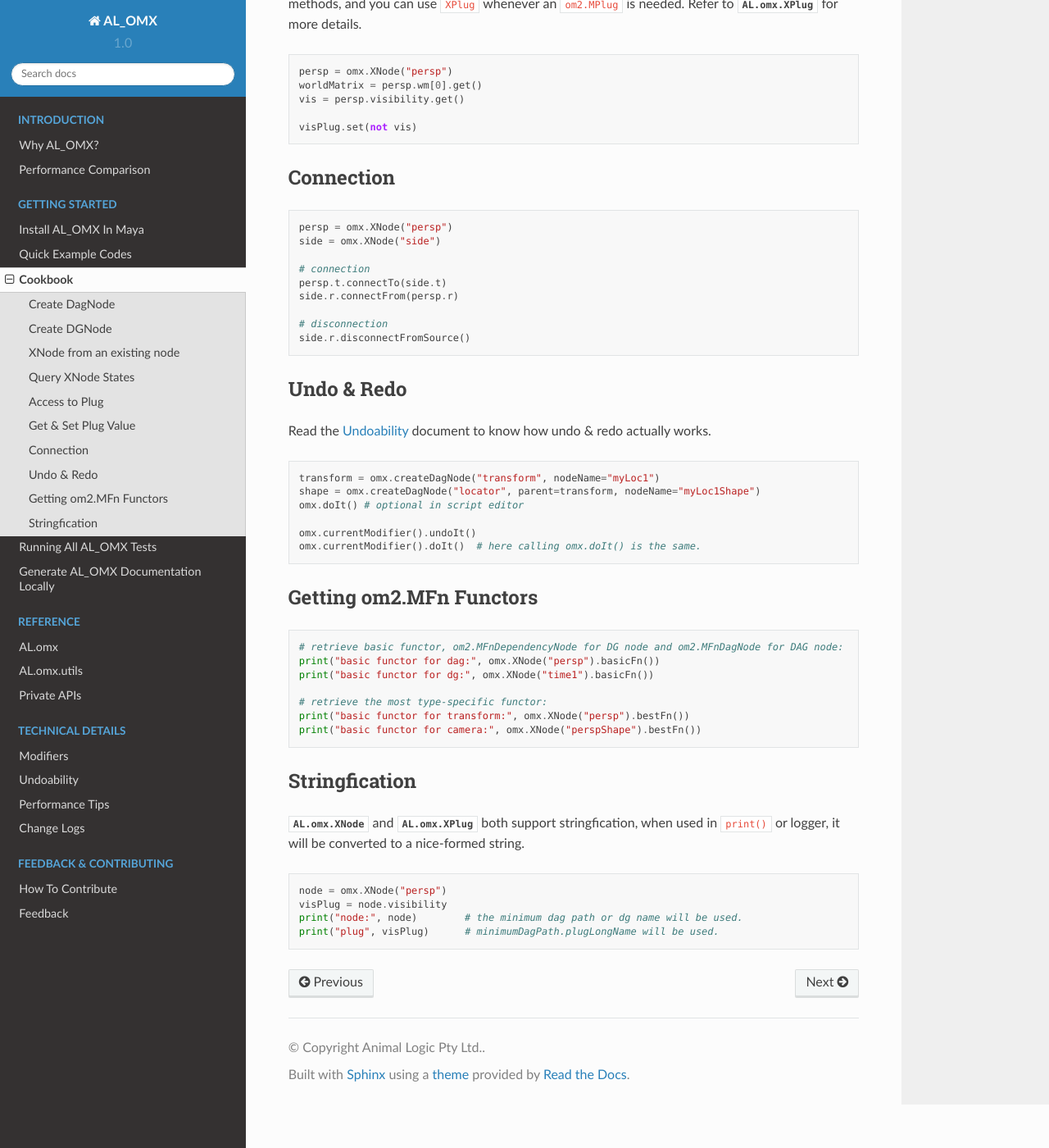
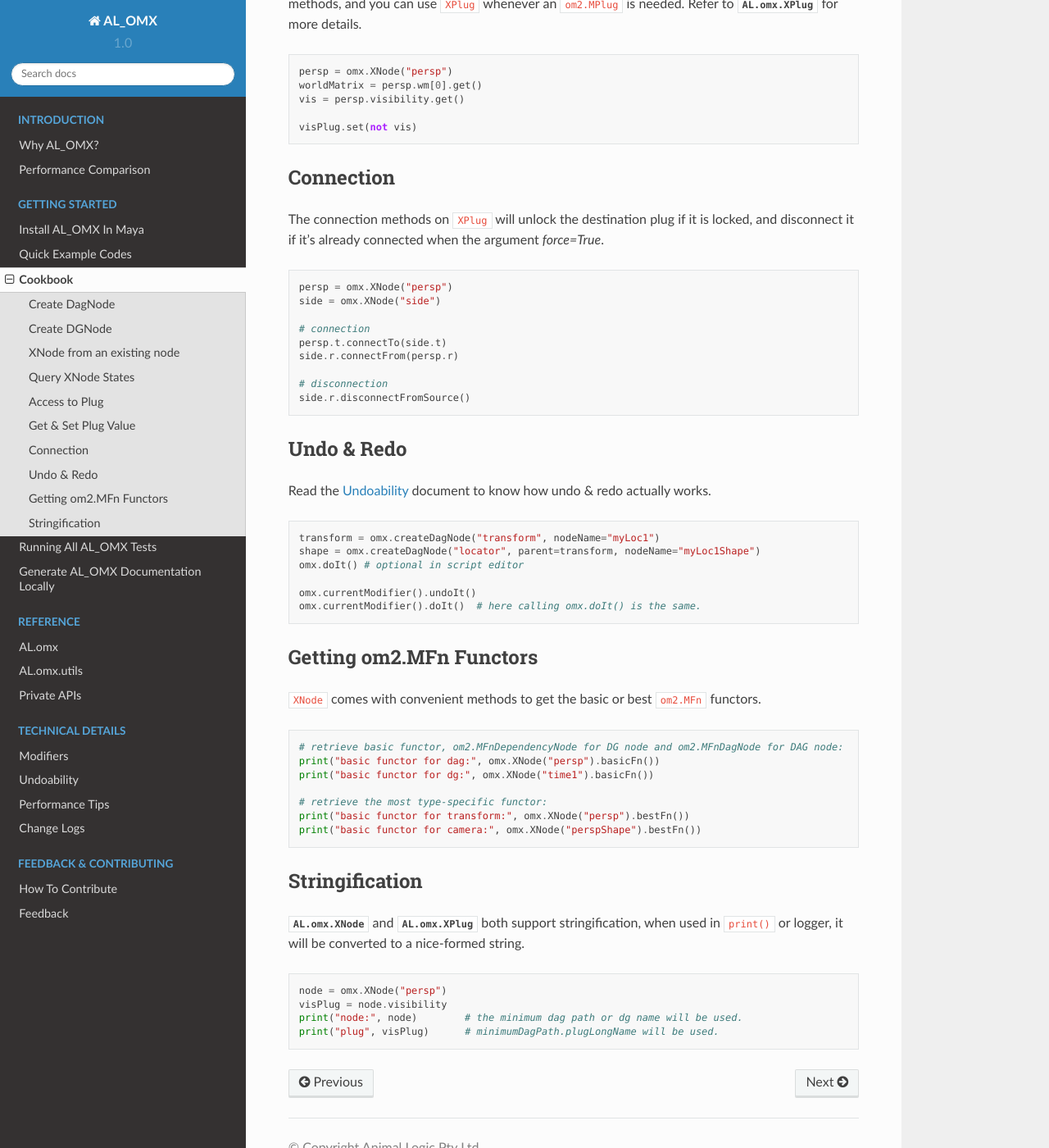
Before and after one commit to AnimalLogic/AL_omx, a Sphinx documentation site: the page built from docs/source/getting_started/cookbook.rst, in a window 1280 px wide and 1400 px high, scrolled down 2247 px. Shown: the whole window at 82% size. Built offline with Sphinx 7.4.7 and the Read the Docs theme 2.0.0, drawn with Linux system fonts in a browser that asks for light colours.

Commit message:
Update documents on feedback

```diff
--- a/docs/source/getting_started/cookbook.rst
+++ b/docs/source/getting_started/cookbook.rst
@@ -15,9 +15,9 @@
 
    In this cookbook, we always refer ``maya.api.OpenMaya`` as ``om2``, and ``AL.omx`` as ``omx``.
 
-   .. seealso::
-      :ref:`immediate_mode`
-         The execute mode of omx dictates whether you need to call :func:`AL.omx.doIt()` manually.
+.. seealso::
+    :ref:`immediate_mode`
+        The execute mode of omx dictates whether you need to call :func:`AL.omx.doIt()` manually.
 
 
 Create DagNode
@@ -119,6 +119,8 @@
 
 Connection
 ---------------------------
+The connection methods on ``XPlug`` will unlock the destination plug if it is locked, and disconnect it if it's already connected when the argument `force=True`.
+
 .. code:: python
 
     persp = omx.XNode("persp")
@@ -148,6 +150,8 @@
 
 Getting om2.MFn Functors
 ---------------------------
+``XNode`` comes with convenient methods to get the basic or best ``om2.MFn`` functors.
+
 .. code:: python
 
     # retrieve basic functor, om2.MFnDependencyNode for DG node and om2.MFnDagNode for DAG node:
@@ -159,9 +163,9 @@
     print("basic functor for camera:", omx.XNode("perspShape").bestFn())
 
 
-Stringfication
+Stringification
 -------------------
-:class:`AL.omx.XNode` and :class:`AL.omx.XPlug` both support stringfication, when used in ``print()`` or logger, it will be converted to a nice-formed string.
+:class:`AL.omx.XNode` and :class:`AL.omx.XPlug` both support stringification, when used in ``print()`` or logger, it will be converted to a nice-formed string.
 
 .. code:: python
 
--- a/docs/source/getting_started/quick_samples.rst
+++ b/docs/source/getting_started/quick_samples.rst
@@ -10,4 +10,7 @@
       The execute mode of omx dictates whether you need to call :func:`AL.omx.doIt()` or :func:`AL.XModifier.doIt()` manually.
 
 
+In this example we create some objects, query some info, get and set some plug values and states, create and delete connections, etc.
+Just to give you an quick look on how |project| code looks like.
+
 .. literalinclude:: ../python/quick_samples.py
```
Also changed, not shown: docs/source/advanced/undoability.rst (+5 -2 lines).
